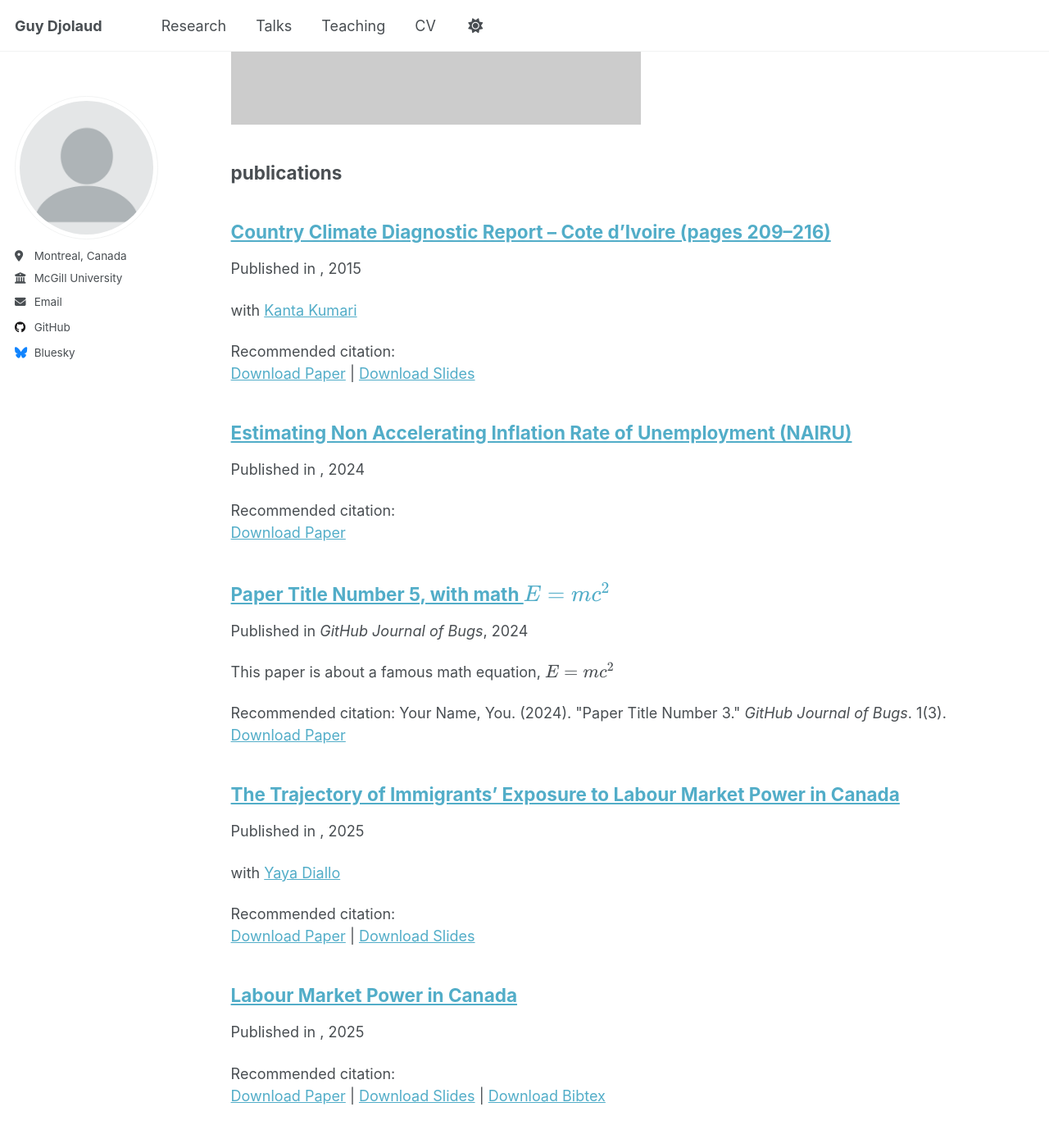
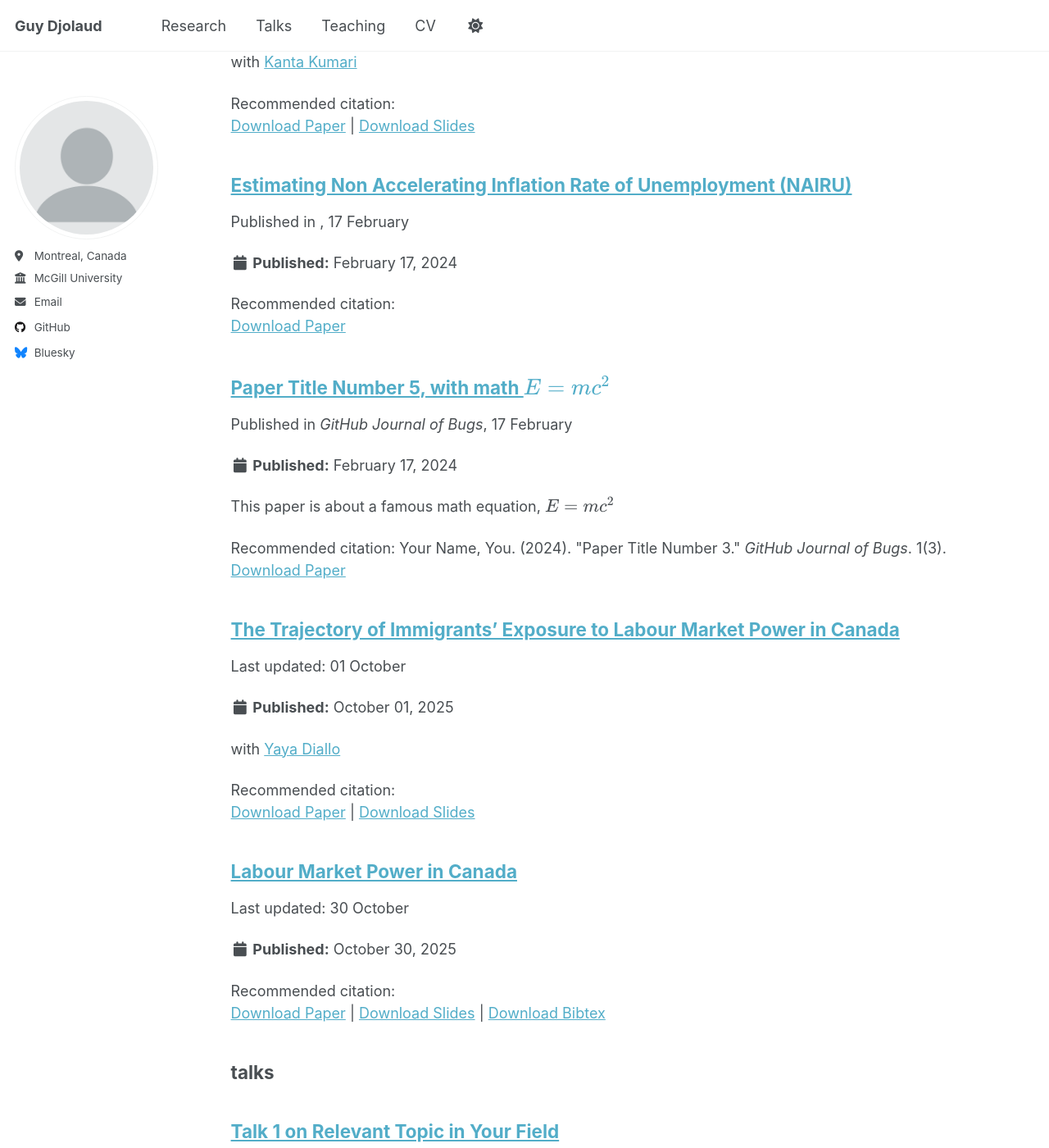
Before and after one commit to Guy-Djolaud/Guy-Djolaud.github.io, a Jekyll site: the page built from _pages/sitemap.md, in a window 1280 px wide and 1400 px high, scrolled down 3640 px. Shown: the whole window at 82% size. Built offline with Jekyll 4.4.1, drawn with Linux system fonts in a browser that asks for light colours; a script that is not in the unit is left out; some of the changed text lies outside the part shown.

Commit message:
Update archive-single.html

```diff
--- a/_includes/archive-single.html
+++ b/_includes/archive-single.html
@@ -41,8 +41,11 @@
         {% if post.collection == 'teaching' %}
           <p> {{ post.type }}, <i>{{ post.venue }}</i>, {{ post.date | default: "1900-01-01" | date: "%Y" }} </p>
         {% elsif post.collection == 'publications' %}
-          <p>Published in <i>{{ post.venue }}</i>, {{ post.date | default: "1900-01-01" | date: "%Y" }} </p>
-        {% elsif post.date %}
+    {% if post.category == 'manuscripts' %}
+  <p>Last updated: {{ post.date | default: "1900-01-01" | date: "%d %B "%Y" }}</p>
+{% else %}
+  <p>Published in <i>{{ post.venue }}</i>, {{ post.date | default: "1900-01-01" | date: "%d %B "%Y"}}</p>
+{% endif %}
          <p class="page__date"><strong><i class="fa fa-fw fa-calendar" aria-hidden="true"></i> {{ site.data.ui-text[site.locale].date_label | default: "Published:" }}</strong> <time datetime="{{ post.date | default: "1900-01-01" | date_to_xmlschema }}">{{ post.date | default: "1900-01-01" | date: "%B %d, %Y" }}</time></p>
         {% endif %}
 
```
